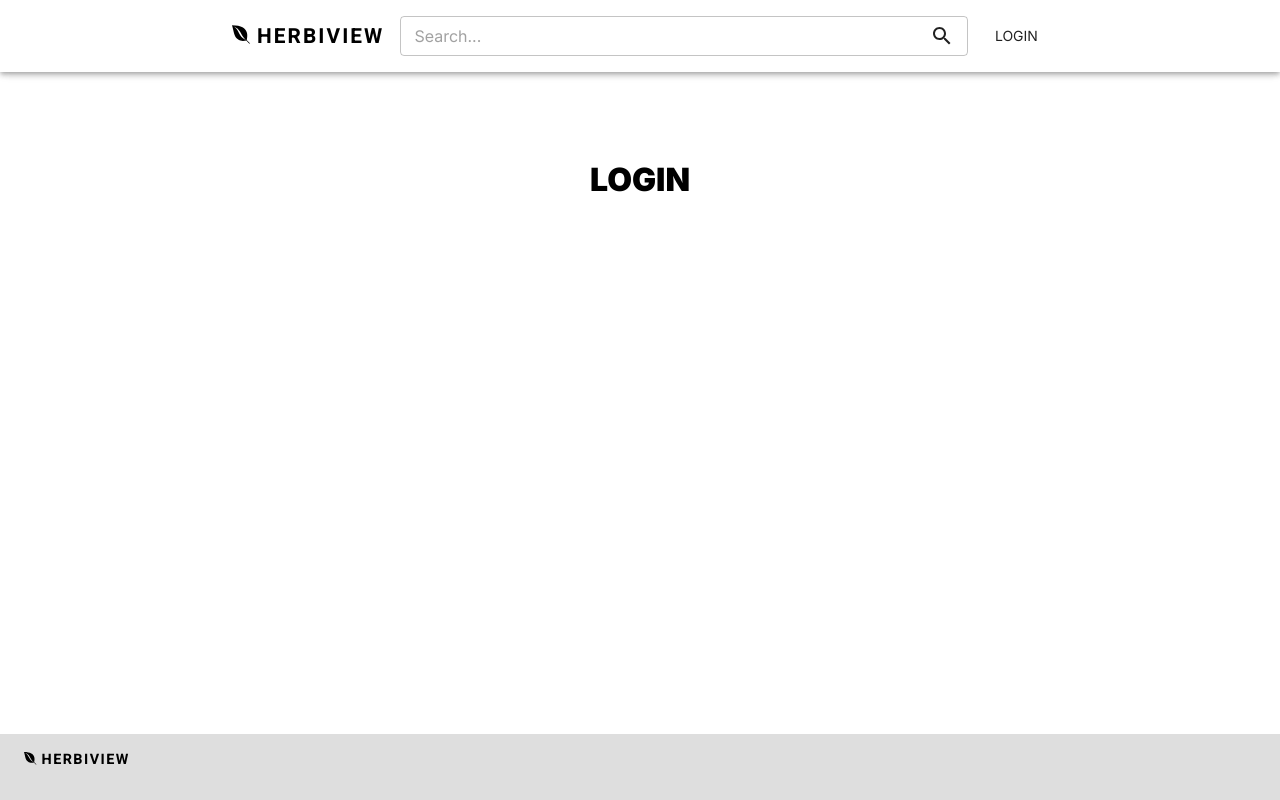
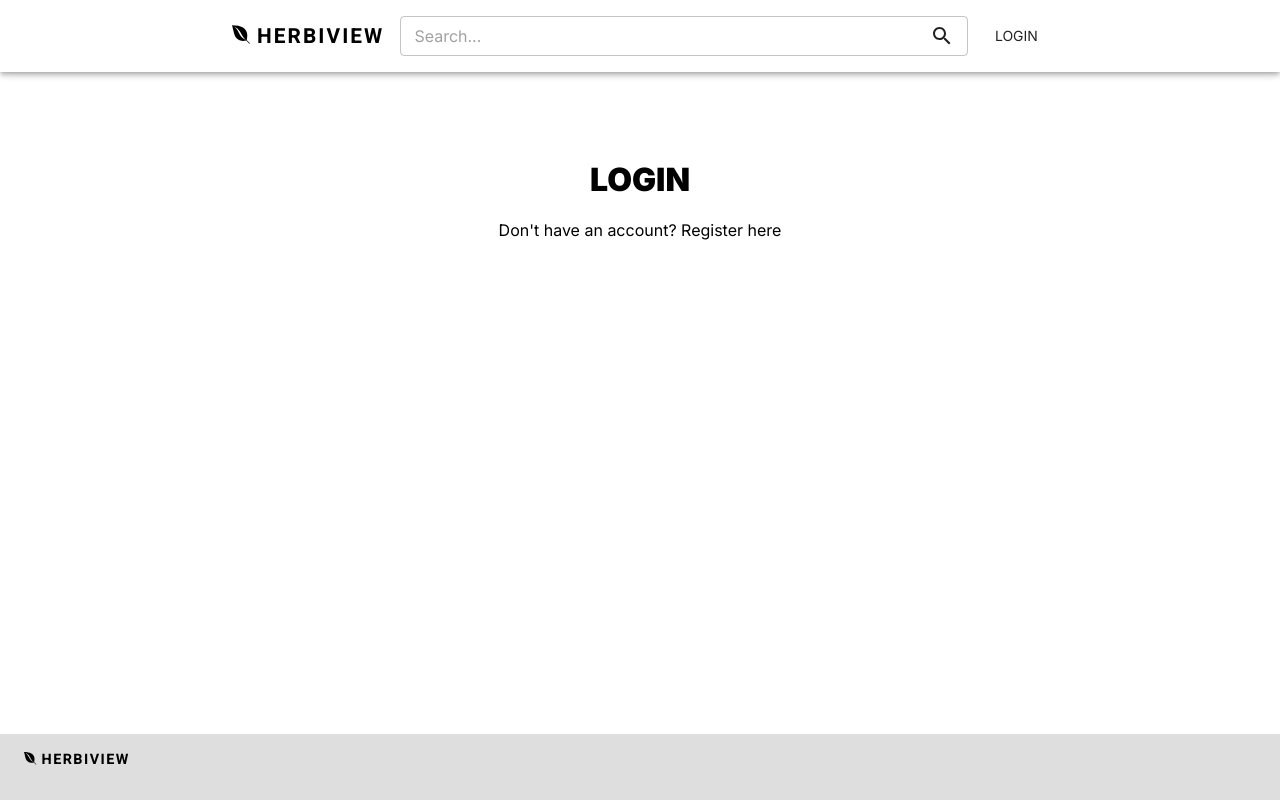
Before and after one commit to arismink/herbiview, a React (Create React App) app in the folder client/: page /login in a window 1280 px wide. Built offline with nearby package versions, Linux system fonts and the light colour scheme.

Commit message:
add link to signup page

```diff
--- a/client/src/components/Login.jsx
+++ b/client/src/components/Login.jsx
@@ -1,7 +1,11 @@
+import { Link } from "react-router-dom";
+
 export default function Login() {
   return (
     <div>
       <h1>LOGIN</h1>
+
+      <Link to="/register">Don't have an account? Register here</Link>
     </div>
   );
 }
```
